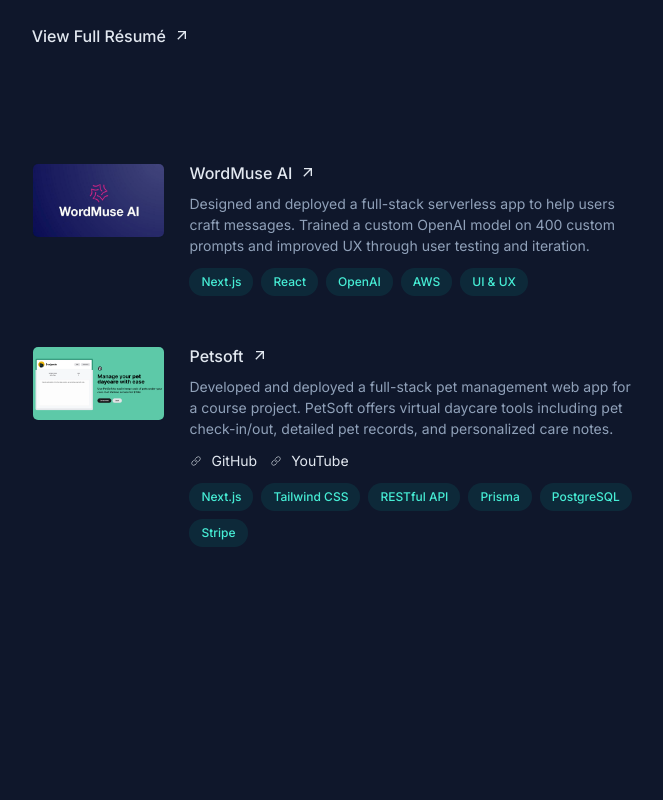
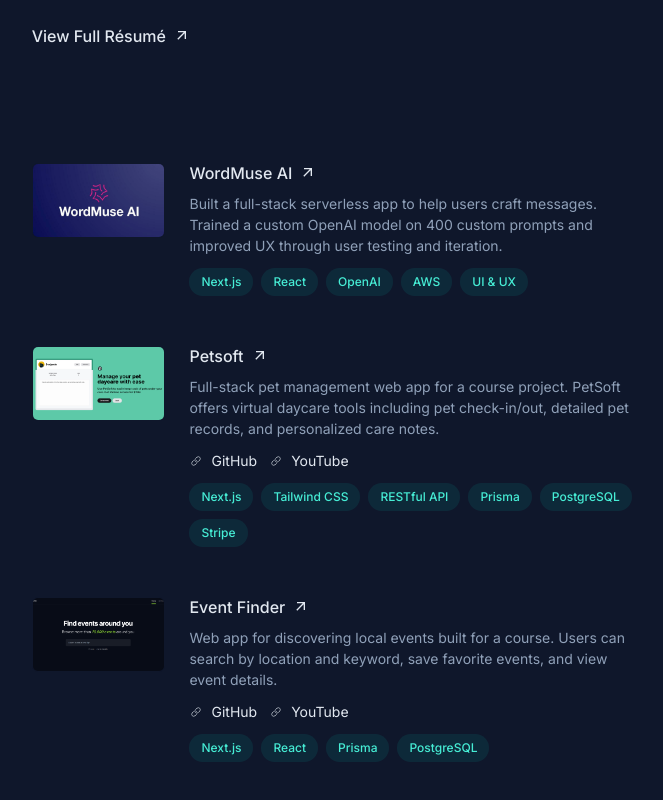
Before and after one commit to vmalchik/portfolio, a Next.js app: page / in a window 1280 px wide. Shown: the part 1954-2754 px from the top of the page, without its empty margins (593-1256 px from the left). Before the commit the page ends 2597 px from the top, so only its background shows below. Built offline with nearby package versions, Linux system fonts and the light colour scheme.

Commit message:
event-finder project

```diff
--- /dev/null
+++ b/src/components/page/home/projects/data/event-finder.tsx
@@ -0,0 +1,37 @@
+import { Project } from "@/components/page/home/projects/project-types";
+import Technologies from "@/lib/types/technologies";
+
+const eventFinder: Project = {
+  image: {
+    src: "/projects/event-finder.png",
+    alt: "Event Finder Project",
+    width: 1917,
+    height: 988
+  },
+  title: "Event Finder",
+  website: {
+    name: "GitHub - Event Finder",
+    url: "https://event-finder-coral.vercel.app/",
+    ariaLabel: "Event Finder website"
+  },
+  github: {
+    name: "GitHub",
+    url: "https://github.com/vmalchik/petsoft",
+    ariaLabel: "Event Finder Github repository"
+  },
+  youtube: {
+    name: "YouTube",
+    url: "https://www.youtube.com/watch?v=6GHVFSZg3rM",
+    ariaLabel: "Event Finder YouTube demo video"
+  },
+  description: `Web app for discovering local events built for a course. Users can search by location and keyword,
+    save favorite events, and view event details.`,
+  technologies: [
+    Technologies.NextJS,
+    Technologies.React,
+    Technologies.Prisma,
+    Technologies.PostgreSQL
+  ]
+};
+
+export default eventFinder;
--- a/src/components/page/home/projects/data/petsoft.tsx
+++ b/src/components/page/home/projects/data/petsoft.tsx
@@ -24,7 +24,7 @@
     url: "https://www.youtube.com/watch?v=toDKzAJwT1s",
     ariaLabel: "Petsoft YouTube demo video"
   },
-  description: `Developed and deployed a full-stack pet management web app for a course project.
+  description: `Full-stack pet management web app for a course project.
     PetSoft offers virtual daycare tools including pet check-in/out, detailed pet records, and personalized care notes.`,
   technologies: [
     Technologies.NextJS,
--- a/src/components/page/home/projects/data/projects-data.tsx
+++ b/src/components/page/home/projects/data/projects-data.tsx
@@ -1,7 +1,8 @@
+import EventFinder from "@/components/page/home/projects/data/event-finder";
 import PetSoft from "@/components/page/home/projects/data/petsoft";
 import WordMuseAi from "@/components/page/home/projects/data/wordmuseai";
 import { Project } from "@/components/page/home/projects/project-types";
 
-export const experience: Project[] = [WordMuseAi, PetSoft];
+export const experience: Project[] = [WordMuseAi, PetSoft, EventFinder];
 
 export default experience;
--- a/src/components/page/home/projects/data/wordmuseai.tsx
+++ b/src/components/page/home/projects/data/wordmuseai.tsx
@@ -14,7 +14,7 @@
     url: "https://wordmuse.ai",
     ariaLabel: "WordMuseAI"
   },
-  description: `Designed and deployed a full-stack serverless app to help users craft messages. Trained a custom OpenAI model on 400 custom prompts and improved UX through user testing and iteration.`,
+  description: `Built a full-stack serverless app to help users craft messages. Trained a custom OpenAI model on 400 custom prompts and improved UX through user testing and iteration.`,
   technologies: [
     Technologies.NextJS,
     Technologies.React,
--- a/src/components/page/home/projects/projects-section.tsx
+++ b/src/components/page/home/projects/projects-section.tsx
@@ -8,8 +8,8 @@
     <Section id={id}>
       <SectionHeader>Projects</SectionHeader>
       <div className="space-y-12">
-        {projects.map((project, index) => (
-          <ProjectCard key={index} project={project} />
+        {projects.map((project) => (
+          <ProjectCard key={project.title} project={project} />
         ))}
       </div>
     </Section>
```
Also changed, not shown: public/projects/event-finder.png (added).
